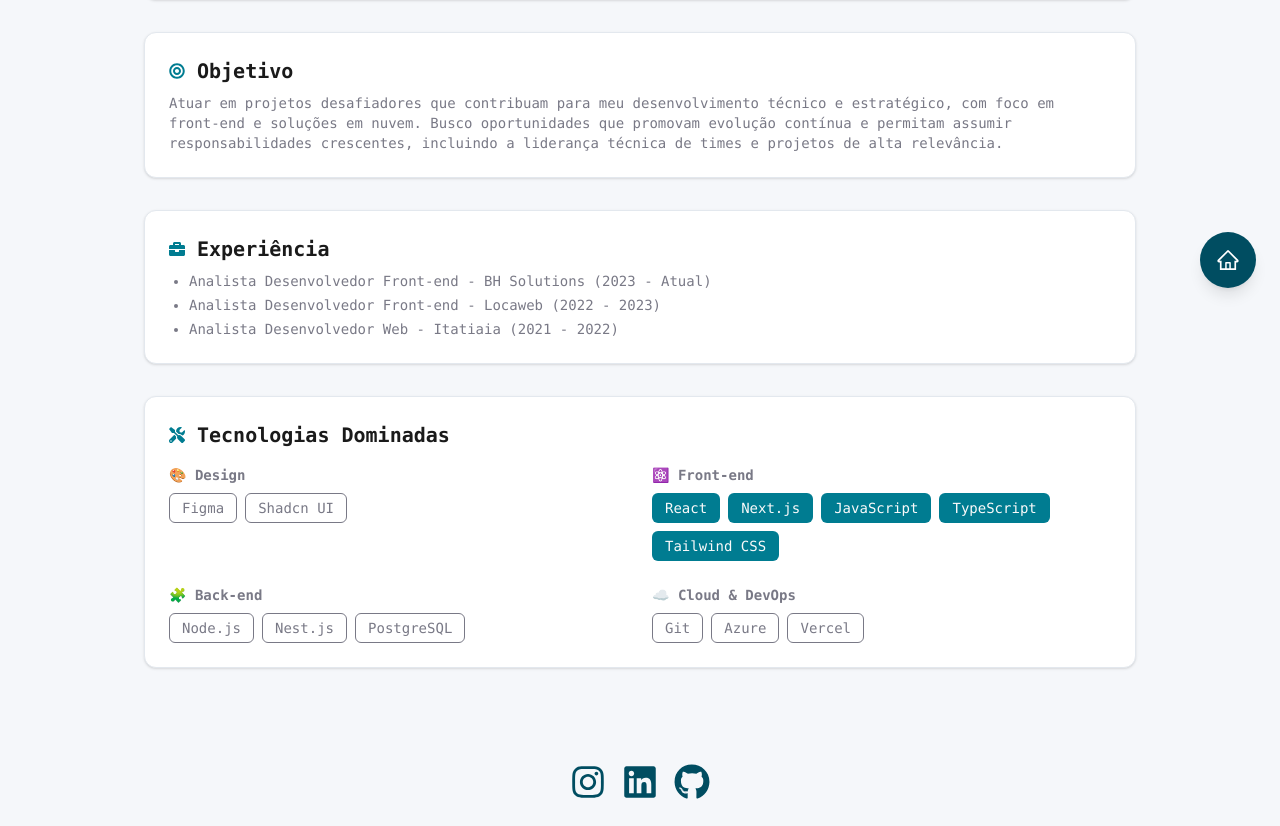
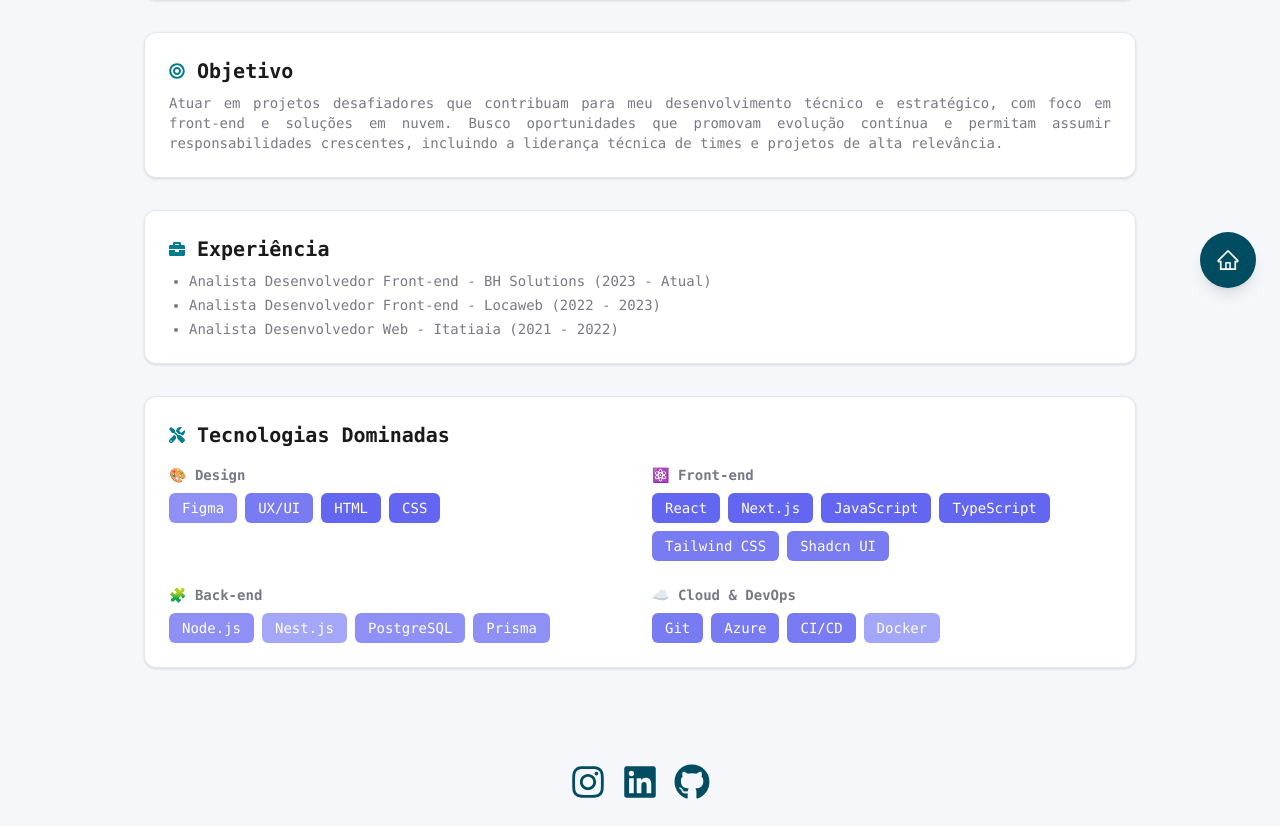
Before and after one commit to reginaldogomes/nextjs-developer-resume, a Next.js app: page /resume in a window 1280 px wide. Shown: the part 488-1314 px from the top of the page. Built offline with nearby package versions, Linux system fonts and the light colour scheme.

Commit message:
feat: update contact button label for clarity; enhance tech stacks with proficiency levels and improve badge styling

```diff
--- a/src/app/page.tsx
+++ b/src/app/page.tsx
@@ -38,7 +38,7 @@ export default function Home() {
         title="Front-end Developer · UX/UI Designer · Web Interface"
         backgroundImage="/images/hero_bg.webp"
         message="Transformo ideias em interfaces modernas, acessíveis e de alto desempenho. Com foco em usabilidade, performance e design centrado no usuário, desenvolvo experiências digitais que encantam e geram resultados."
-        ctaLinks={[{ label: '📩 Fale comigo', url: '/contact' }]}
+        ctaLinks={[{ label: 'Fale comigo', url: '/contact' }]}
       />
       <section className="w-full max-w-5xl mx-auto px-4 py-16 space-y-12">
         <AboutHome />
--- a/src/app/resume/page.tsx
+++ b/src/app/resume/page.tsx
@@ -40,18 +40,34 @@ const sections = [
 
 const techStacks: Record<
   'design' | 'frontend' | 'backend' | 'cloud',
-  { name: string; destaque?: boolean }[]
+  { name: string; nivel: number }[]
 > = {
-  design: [{ name: 'Figma' }, { name: 'Shadcn UI' }],
+  design: [
+    { name: 'Figma', nivel: 3 },
+    { name: 'UX/UI', nivel: 4 },
+    { name: 'HTML', nivel: 5 },
+    { name: 'CSS', nivel: 5 },
+  ],
   frontend: [
-    { name: 'React', destaque: true },
-    { name: 'Next.js', destaque: true },
-    { name: 'JavaScript', destaque: true },
-    { name: 'TypeScript', destaque: true },
-    { name: 'Tailwind CSS', destaque: true },
+    { name: 'React', nivel: 5 },
+    { name: 'Next.js', nivel: 5 },
+    { name: 'JavaScript', nivel: 5 },
+    { name: 'TypeScript', nivel: 5 },
+    { name: 'Tailwind CSS', nivel: 4 },
+    { name: 'Shadcn UI', nivel: 4 },
   ],
-  backend: [{ name: 'Node.js' }, { name: 'Nest.js' }, { name: 'PostgreSQL' }],
-  cloud: [{ name: 'Git' }, { name: 'Azure' }, { name: 'Vercel' }],
+  backend: [
+    { name: 'Node.js', nivel: 3 },
+    { name: 'Nest.js', nivel: 2 },
+    { name: 'PostgreSQL', nivel: 3 },
+    { name: 'Prisma', nivel: 3 },
+  ],
+  cloud: [
+    { name: 'Git', nivel: 4 },
+    { name: 'Azure', nivel: 4 },
+    { name: 'CI/CD', nivel: 4 },
+    { name: 'Docker', nivel: 2 },
+  ],
 }
 
 const Page = () => (
@@ -83,7 +99,9 @@ const Page = () => (
               ))}
             </ul>
           ) : (
-            <p className="text-muted-foreground text-sm">{content}</p>
+            <p className="text-muted-foreground text-sm text-justify">
+              {content}
+            </p>
           )}
         </motion.div>
       ))}
@@ -117,19 +135,23 @@ const Page = () => (
                   {tituloCategoria[categoria]}
                 </h3>
                 <div className="flex flex-wrap gap-2">
-                  {tecnologias.map((tech) => (
-                    <Badge
-                      key={tech.name}
-                      variant={tech.destaque ? 'default' : 'outline'}
-                      className={`text-sm px-3 py-1 ${
-                        tech.destaque
-                          ? ''
-                          : 'border-muted-foreground text-muted-foreground'
-                      }`}
-                    >
-                      {tech.name}
-                    </Badge>
-                  ))}
+                  {tecnologias.map((tech) => {
+                    const bgOpacity = 0.3 + tech.nivel * 0.14 // varia entre ~0.44 e ~1.0
+                    return (
+                      <Badge
+                        key={tech.name}
+                        variant="default"
+                        style={{
+                          backgroundColor: `rgba(99, 102, 241, ${bgOpacity})`,
+                          color: '#fff',
+                          fontWeight: 500,
+                        }}
+                        className="text-sm px-3 py-1"
+                      >
+                        {tech.name}
+                      </Badge>
+                    )
+                  })}
                 </div>
               </div>
             )
```
